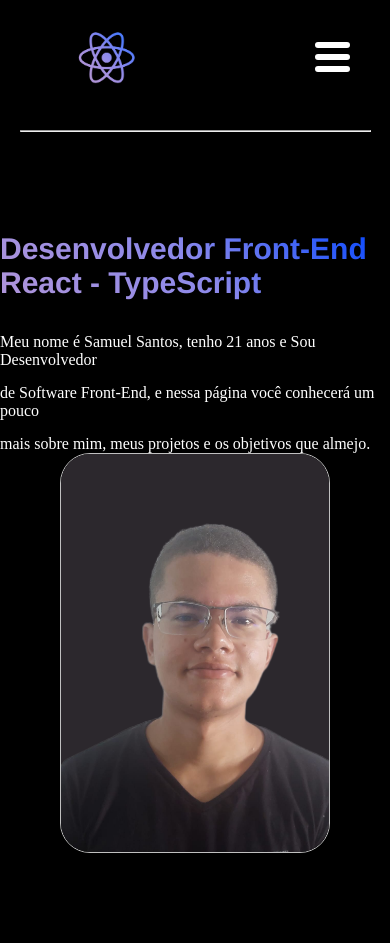
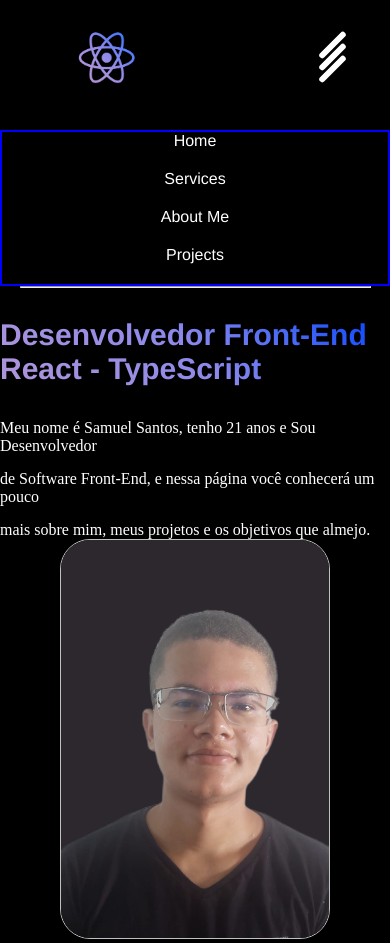
Before and after one commit to SammuDev/Portfolio, a React (Vite) app: page / in a window 390 px wide. Both pictures are taken after a click on the button 332 px from the left and 60 px from the top of the page. Before the commit the page ends 857 px from the top, so only its background shows below. Built offline with nearby package versions, Linux system fonts and the light colour scheme.

Commit message:
fix: Corrigindo bug do display da barra de navegação mobile

```diff
--- a/src/Home/index.tsx
+++ b/src/Home/index.tsx
@@ -4,7 +4,7 @@ import Me from "./styles/Me";
 import MySelf from './styles/MySelf';
 import TitleMe from "./styles/TitleMe";
 
-const Home = () => {
+const Home: React.FC = () => {
   return (
     <Me>
       <TitleMe>
--- a/src/Menu/index.tsx
+++ b/src/Menu/index.tsx
@@ -1,3 +1,5 @@
+import { useState } from 'react';
+
 import { Link } from 'react-router-dom';
 import logo from './img/logo-react-icon.png';
 
@@ -6,10 +8,14 @@ import Nav from "./styles/Nav";
 import NavBar from './styles/NavBar';
 import ContactMe from './styles/ContactMe';
 import Logo from './styles/Logo';
+import MenuHamburg from './styles/MenuHamburg';
+import Hr from './styles/Hr';
+import SpanBox from './styles/SpanBox';
 import MenuMobile from './styles/MenuMobile';
-import Hr from './styles/Hr';
 
-const Menu = () => {
+const Menu: React.FC = () => {
+  const [isOn, setIsOn] = useState(false);
+
   return (
     <header>
       <Nav>
@@ -17,11 +23,22 @@ const Menu = () => {
           <Link to={'/'}><img src={logo} alt="Logo" /></Link>
         </Logo>
 
-        <MenuMobile>
-          <div></div>
-          <div></div>
-          <div></div>
-        </MenuMobile>
+        {/*BOTÃO DE MENU MOBILE */}
+        <MenuHamburg onClick={() => setIsOn(!isOn)}>
+          {!isOn ? (
+          <span>
+            <div></div>
+            <div></div>
+            <div></div>
+          </span>
+          ) : (
+          <SpanBox>
+            <div></div>
+            <div></div>
+            <div></div>
+          </SpanBox>
+          )}
+        </MenuHamburg>
 
         <NavBar>
           <Link to={'/'}>Home</Link>
@@ -34,6 +51,13 @@ const Menu = () => {
           <Link to={'/'}>Contact Me</Link>
         </ContactMe>
       </Nav>
+
+      <MenuMobile on={isOn}>
+        <Link to={'/'}>Home</Link>
+        <Link to={'/'}>Services</Link>
+        <Link to={'/'}>About Me</Link>
+        <Link to={'/'}>Projects</Link>
+      </MenuMobile>
       <Hr/>
     </header>
   );
--- a/src/Menu/styles/Hr.tsx
+++ b/src/Menu/styles/Hr.tsx
@@ -2,7 +2,7 @@ import styled from "styled-components";
 
 const Hr = styled.hr`
   width: 90%;
-  margin: 0 auto 100px;
+  margin: 0 auto 30px;
 
   @media screen and (min-width: 749px) {
     display: none;
--- /dev/null
+++ b/src/Menu/styles/MenuHamburg.tsx
@@ -0,0 +1,19 @@
+import styled from "styled-components";
+
+const MenuHamburg = styled.button`
+  border: none;
+  width: 35px;
+  margin-right: 40px;
+
+  div {
+    border: 3px solid #fff;
+    border-radius: 5px;
+    margin-bottom: 6px;
+  }
+
+  @media screen and (min-width: 749px) {
+    display: none;
+  }
+`;
+
+export default MenuHamburg;
--- a/src/Menu/styles/MenuMobile.tsx
+++ b/src/Menu/styles/MenuMobile.tsx
@@ -1,14 +1,17 @@
 import styled from "styled-components";
 
-const MenuMobile = styled.button`
-  border: none;
-  width: 35px;
-  margin-right: 40px;
+interface Props {
+  on: any;
+}
 
-  div {
-    border: 3px solid #fff;
-    border-radius: 5px;
-    margin-bottom: 6px;
+const MenuMobile = styled.div<Props>`
+  border: 2px solid blue;
+  display: ${props => props.on ? 'flex' : 'none'};
+  align-items: center;
+  flex-direction: column;
+
+  a {
+    margin-bottom: 20px;
   }
 
   @media screen and (min-width: 749px) {
--- /dev/null
+++ b/src/Menu/styles/SpanBox.tsx
@@ -0,0 +1,12 @@
+import styled from "styled-components";
+
+const SpanBox = styled.span`
+  div {
+    border: 3px solid #fff;
+    border-radius: 5px;
+    margin-bottom: 6px;
+    rotate: 315deg;
+  }
+`;
+
+export default SpanBox;
```
